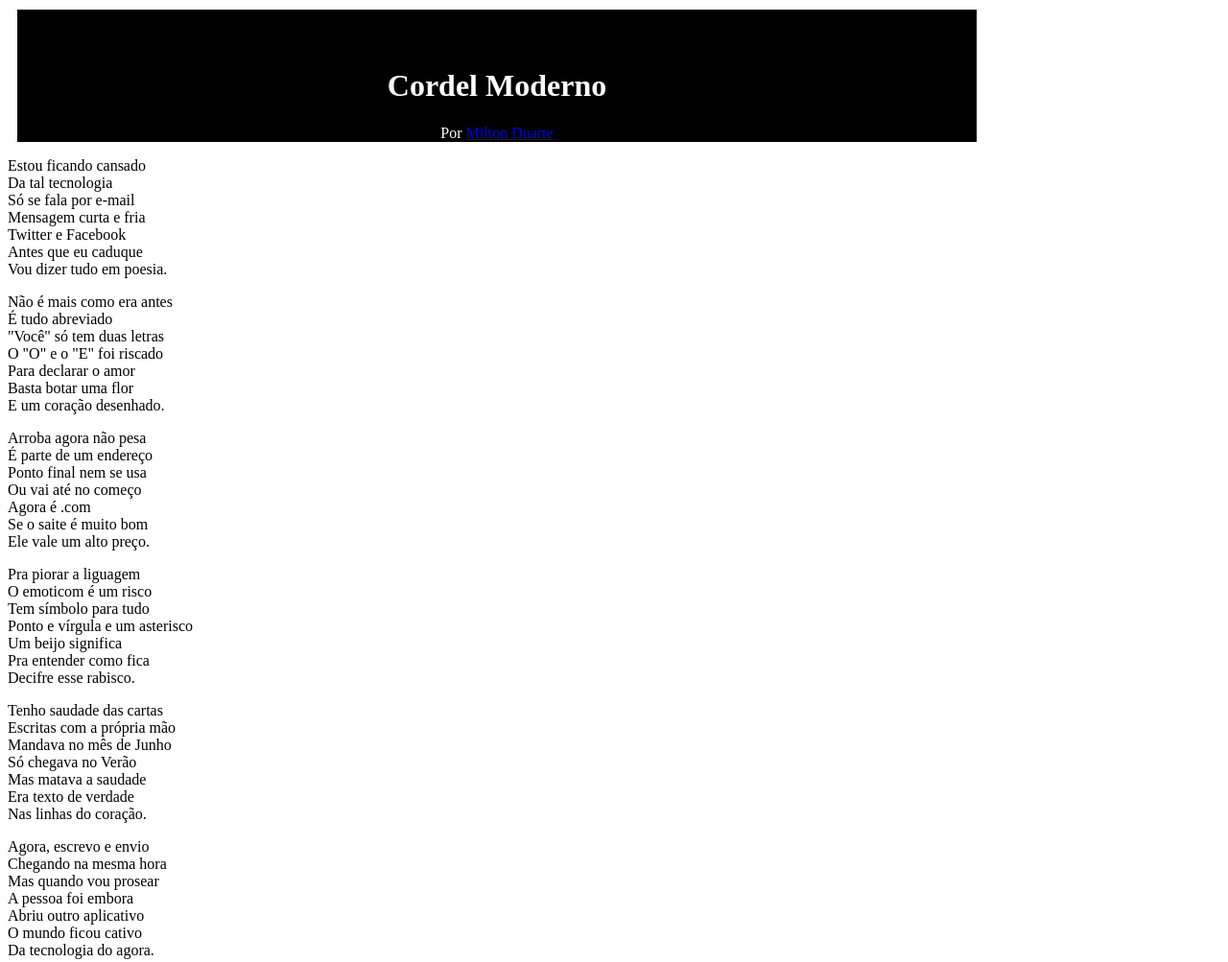
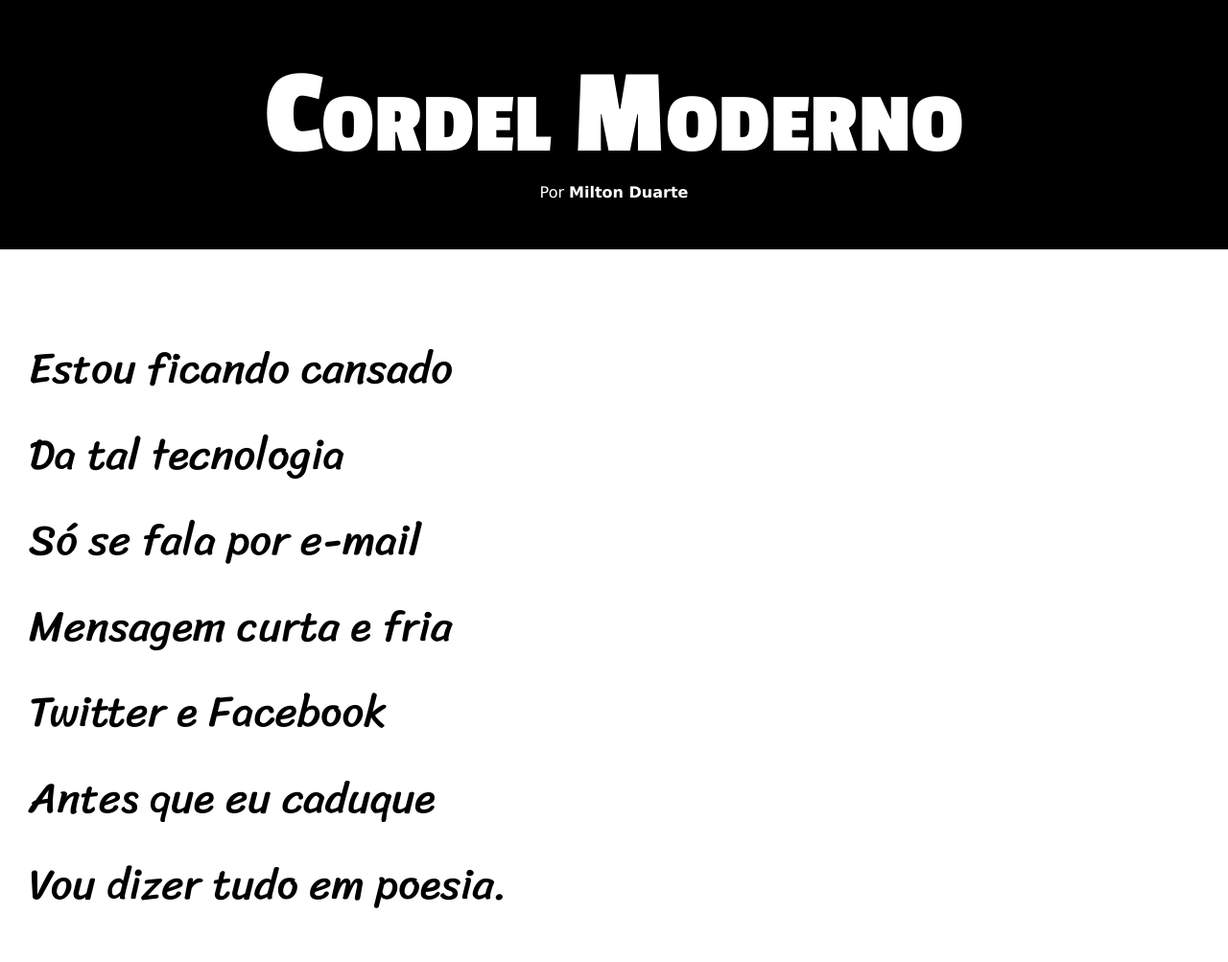
Before and after one commit to suelicristina/Html-css, a plain HTML site: page projeto/projeto-cordel/index.html in a window 1280 px wide. Shown: the top 1003 px of the page at 96% size. Drawn offline with Linux system fonts and the light colour scheme.

Commit message:
atualizei

```diff
--- a/projeto/projeto-cordel/index.html
+++ b/projeto/projeto-cordel/index.html
@@ -16,8 +16,7 @@
             Por <a href="https://www.recantodasletras.com.br/poesias/3186743" target="_blank">Milton Duarte</a>
         </p>
     </header>
-
-    <section class="poesia">
+    <section class="normal">
         <p>
             Estou ficando cansado <br>
             Da tal tecnologia <br>
@@ -25,11 +24,11 @@
             Mensagem curta e fria <br>
             Twitter e Facebook <br>
             Antes que eu caduque <br>
-            Vou dizer tudo em poesia. <br>
+            Vou dizer tudo em poesia.
         </p>
     </section>
 
-    <section class="poesia">
+    <section class="imagem" id="img01">
         <p>
             Não é mais como era antes <br>
             É tudo abreviado <br>
@@ -37,32 +36,33 @@
             O "O" e o "E" foi riscado <br>
             Para declarar o amor <br>
             Basta botar uma flor <br>
-            E um coração desenhado. <br>
+            E um coração desenhado.
         </p>
-     </section>
+    </section>
 
-     <section class="poesia">
+    <section class="normal">
         <p>
             Arroba agora não pesa <br>
             É parte de um endereço <br>
-            Ponto final nem se usa <br>
-            Ou vai até no começo <br>
-            Agora é .com <br>
-            Se o saite é muito bom <br>
-            Ele vale um alto preço. <br>
+            Ponto final nem se usa<br>
+            Ou vai até no começo<br>
+            Agora é .com<br>
+            Se o saite é muito bom<br>
+            Ele vale um alto preço.
         </p>
+
         <p>
-            Pra piorar a liguagem <br>
-            O emoticom é um risco <br>
-            Tem símbolo para tudo <br>
-            Ponto e vírgula e um asterisco <br>
-            Um beijo significa <br>
-            Pra entender como fica <br>
-            Decifre esse rabisco. <br>
+            Pra piorar a liguagem<br>
+            O emoticom é um risco<br>
+            Tem símbolo para tudo<br>
+            Ponto e vírgula e um asterisco<br>
+            Um beijo significa<br>
+            Pra entender como fica<br>
+            Decifre esse rabisco.
         </p>
-     </section>
+    </section>
 
-     <section class="poesia">
+    <section class="imagem" id="img02">
         <p>
             Tenho saudade das cartas <br>
             Escritas com a própria mão <br>
@@ -70,11 +70,11 @@
             Só chegava no Verão <br>
             Mas matava a saudade <br>
             Era texto de verdade <br>
-            Nas linhas do coração. <br>
+            Nas linhas do coração.
         </p>
-     </section>
+    </section>
 
-     <section class="poesia">
+    <section class="normal">
         <p>
             Agora, escrevo e envio <br>
             Chegando na mesma hora <br>
@@ -82,8 +82,9 @@
             A pessoa foi embora <br>
             Abriu outro aplicativo <br>
             O mundo ficou cativo <br>
-            Da tecnologia do agora. <br>
+            Da tecnologia do agora.
         </p>
+
         <p>
             Felizmente, pra orar <br>
             Não precisa de internet <br>
@@ -91,9 +92,10 @@
             Se quiser, faça esse teste <br>
             Dois pontos são dois joelhos <br>
             Seus lábios são aparelhos <br>
-            Deixe que Deus interprete. <br>
+            Deixe que Deus interprete.
         </p>
-     </section>
+    </section>
+
 
      <footer>
         <p>Site criado por <a href="https://gustavoguanabara.github.io" target="_blank">Gustavo Guanabara</a> para o <a href="https://www.cursoemvideo.com" target="_blank">CursoemVideo</a></p>
--- a/projeto/projeto-cordel/style.css
+++ b/projeto/projeto-cordel/style.css
@@ -1,43 +1,103 @@
 @charset "UTF-8";
 
+@import url('https://fonts.googleapis.com/css2?family=Passion+One:wght@400;700;900&display=swap');
 
-body{
+@import url('https://fonts.googleapis.com/css2?family=Sriracha&display=swap');
+
+:root {
+    --fonte1: Verdana, Geneva, Tahoma, sans-serif;
+    --fonte2: 'Passion One', cursive;
+    --fonte3: 'Sriracha', cursive;
+}
+
+* {
+    margin: 0px;
+    padding: 0px;
+    font-size: 1em;
+}
+
+
+html, body {
+    min-height: 100vh;
+    background-color: darkgray;
+    font-family: var(--fonte1);
+}
+
+header {
+    background-color: black;
+    color: white;
+    text-align: center;
+}
+
+header > h1 {
+    padding-top: 50px;
+    font-variant: small-caps;
+    font-family: var(--fonte2);
+    font-size: 10vw;
+}
+
+header > p {
+    padding-bottom: 50px;
+}
+
+header a, footer a {
+    color: white;
+    text-decoration: none;
+    font-weight: bolder;
+}
+
+header a:hover, footer a:hover {
+    text-decoration: underline;
+}
+
+section {
+    padding-top: 10vh;
+    padding-bottom: 10vh;
+    line-height: 2em;
+    padding-left: 30px;
+    font-family: var(--fonte3);
+    font-size: 3.5vw;
+}
+
+section > p {
+    padding-bottom: 2em;
+}
+
+section.normal {
+    background-color: white;
+    color: black;
+}
+
+section.imagem {
+    background-color: rgb(51, 51, 51);
+    color: white;
+    box-shadow: inset 6px 6px 13px 0px rgba(0, 0, 0, 0.473);
+    background-size: cover;
+    background-attachment: fixed;
+}
+
+section.imagem > p {
+    display: inline-block;
+    padding: 5px;
+    background-color: rgba(0, 0, 0, 0.514);
+    text-shadow: 1px 1px 0px black;
+}
+
+section#img01 {
+    background-image: url('../imagens/background001.jpg');
+    background-position: right center;
 
 }
 
-header {
-    background-color:black;
-    max-width: 1000px;
-    text-align: center;
-    padding-top: 40px;
-    margin: 10px;
-
+section#img02 {
+    background-image: url('../imagens/background002.jpg');
+    background-position: right center;
 
 }
 
-header > h1 {
+footer {
+    background-color: black;
+    color: white;
     text-align: center;
-    color: white;
-
+    padding: 10px;
 }
-
-header > p {
-    text-align: center;
-    color: white
-}
-
-section {
-
-}
-
-section p{
-
-}
-
-footer{
-
-}
-
-footer p{
-
-}
```
